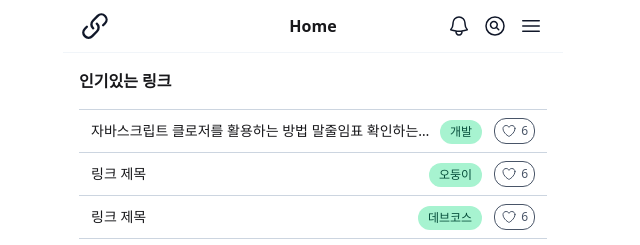
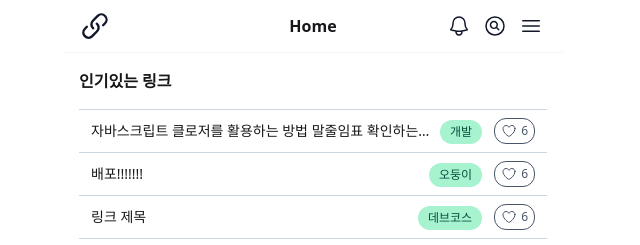
Before and after one commit to Team-TenTen/LinkHub-FE, a Next.js app: page / in a window 1280 px wide. Shown: the top 245 px of the page, without its empty margins (327-967 px from the left). Built offline with nearby package versions, Linux system fonts and the light colour scheme; a web font is replaced by a local one.

Commit message:
chore: link mock data 수정

```diff
--- a/src/data/index.ts
+++ b/src/data/index.ts
@@ -17,7 +17,7 @@ export const mock_LinkData = [
   },
   {
     id: 2,
-    title: '링크 제목',
+    title: '배포!!!!!!!',
     url: 'https://github.com',
     tag: '오둥이',
     readUsers: [
```
